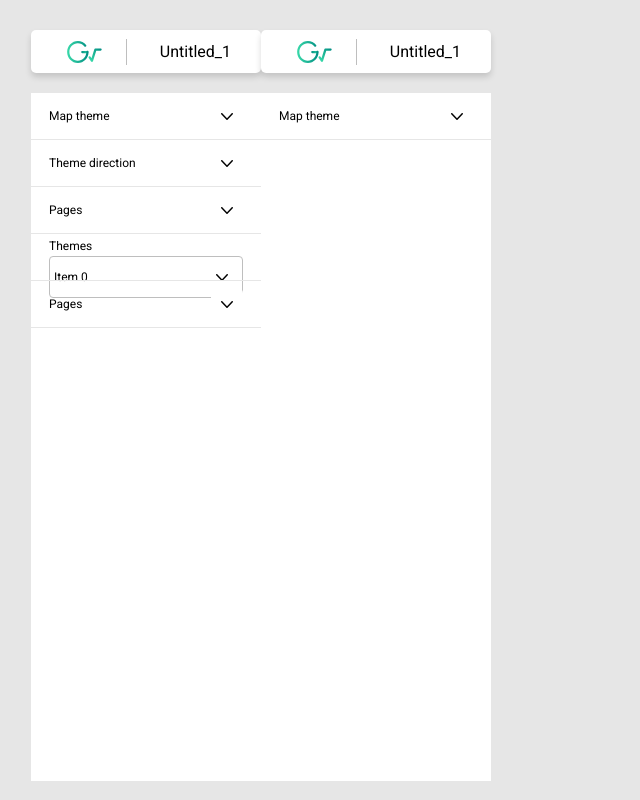
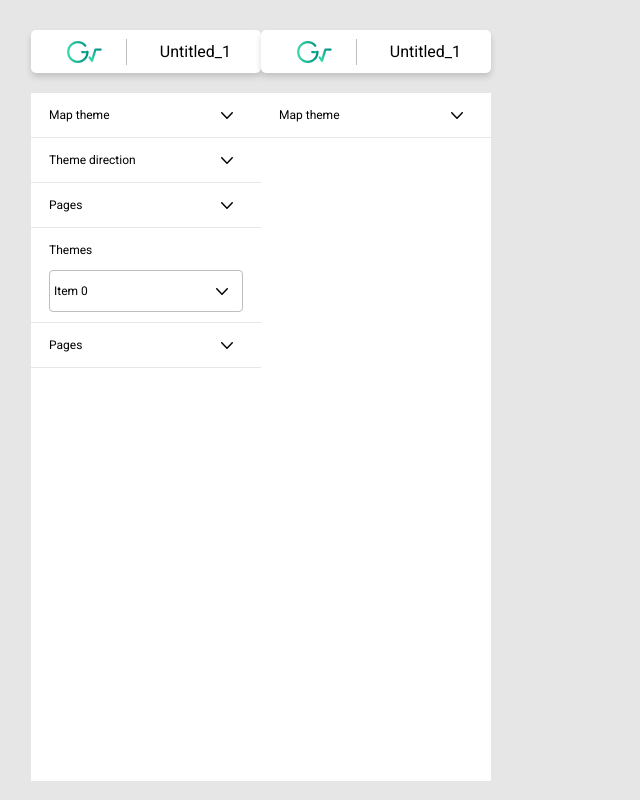
Before and after one commit to Groot-GT/groot-client, a React (Vite) app: page / in a window 1280 px wide. Shown: the whole page, without its empty margins (0-640 px from the left). Built offline with nearby package versions, Linux system fonts and the light colour scheme.

Commit message:
#6 feat: SidebarItem layout 변경

```diff
--- a/src/components/atoms/SideBarItem/index.tsx
+++ b/src/components/atoms/SideBarItem/index.tsx
@@ -7,10 +7,10 @@ type SideBarItemProps = {
 
 const SideBarItem = ({ title, element }: SideBarItemProps) => (
   <s.SideBarItemWrapper>
-    <>
+    <s.SideBarItemTitle>
       {title}
-      {element}
-    </>
+    </s.SideBarItemTitle>
+    {element}
   </s.SideBarItemWrapper>
 );
 
--- a/src/components/atoms/SideBarItem/style.ts
+++ b/src/components/atoms/SideBarItem/style.ts
@@ -5,12 +5,19 @@ type SideBarItemStyleProps = {
 };
 
 export const SideBarItemWrapper = styled.div<SideBarItemStyleProps>`
+  width: 100%;
   padding: 6px 18px;
-  font-size: 12px;
-  height: 46px;
   display: flex;
+  flex-direction: row;
   align-items: center;
   justify-content: space-between;
   flex-wrap: wrap;
-  width: 100%;
 `;
+
+export const SideBarItemTitle = styled.div`
+  display: flex;
+  font-size: 12px;
+  align-items: center;
+  justify-content: center;
+  height: 2rem;
+`;
```
